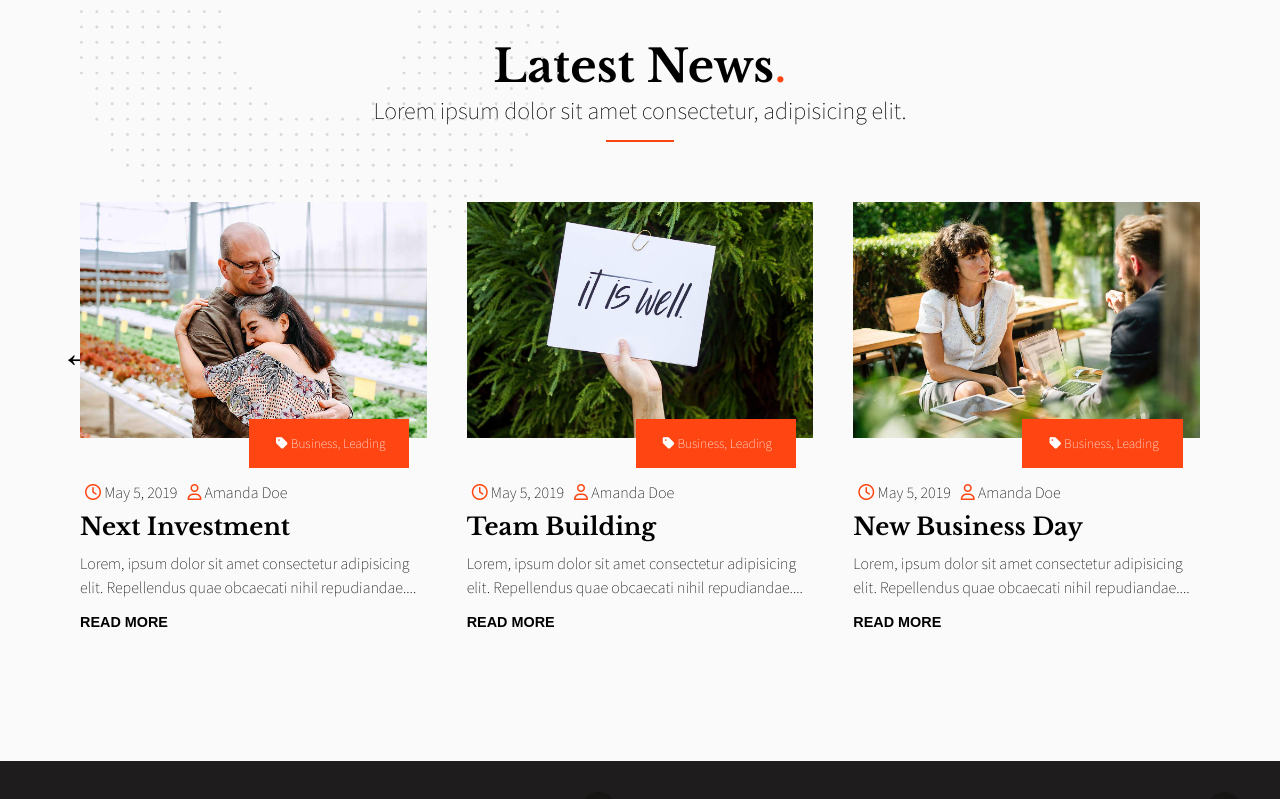
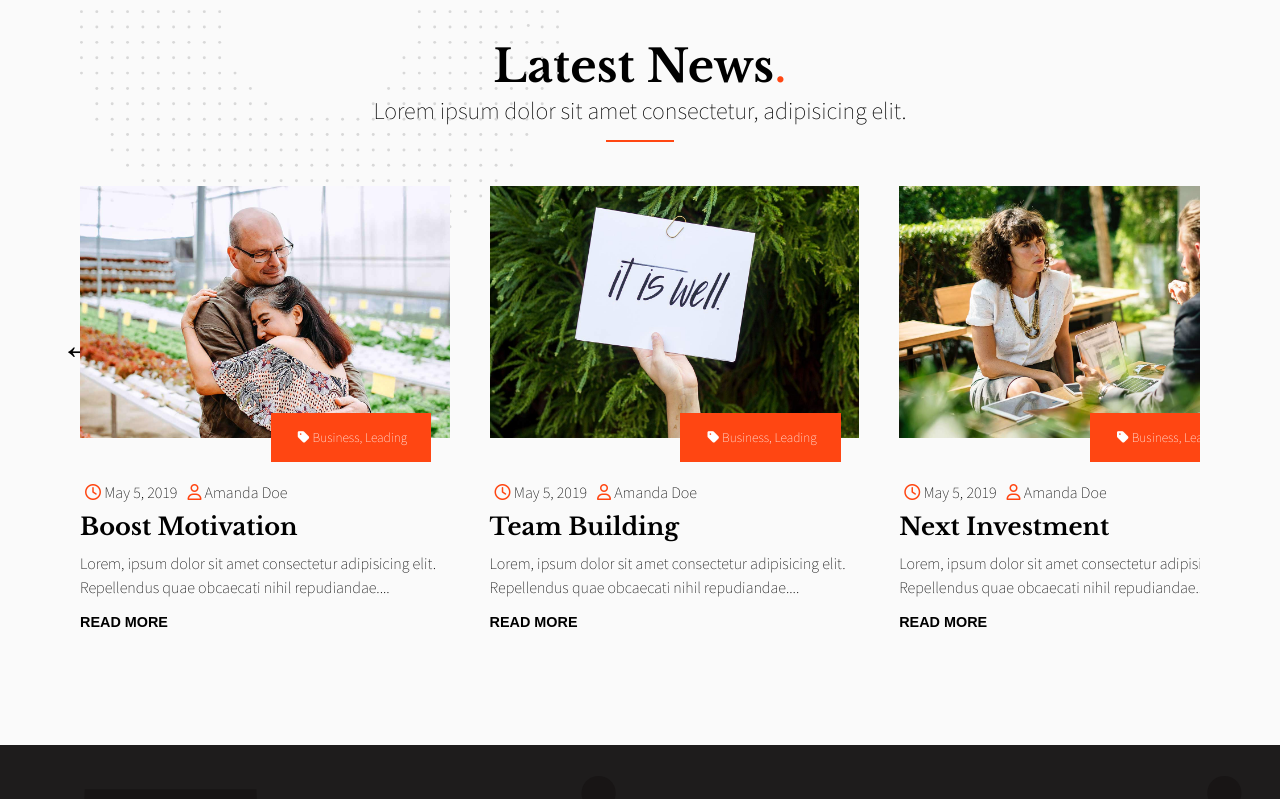
Before and after one commit to ArrobbioUmberto/proj-html-vuejs, a Vue app: page / in a window 1280 px wide. Shown: the part 3689-4488 px from the top of the page. Built offline with nearby package versions, Linux system fonts and the light colour scheme.

Commit message:
FEAT scroll horizontal

```diff
--- a/package.json
+++ b/package.json
@@ -9,6 +9,11 @@
     "preview": "vite preview"
   },
   "dependencies": {
+    "@fortawesome/fontawesome-svg-core": "^6.3.0",
+    "@fortawesome/free-brands-svg-icons": "^6.3.0",
+    "@fortawesome/free-regular-svg-icons": "^6.3.0",
+    "@fortawesome/free-solid-svg-icons": "^6.3.0",
+    "@fortawesome/vue-fontawesome": "^3.0.3",
     "vue": "^3.2.45"
   },
   "devDependencies": {
--- a/src/components/Latest_news.vue
+++ b/src/components/Latest_news.vue
@@ -5,7 +5,7 @@ export default {
             Cardlist: [
                 {
                     image: '/img/h1-blog-img-02.jpg',
-                    title: 'next investment',
+                    title: 'boost motivation',
                     time_event: 'May 5, 2019',
                     speaker: 'amanda doe',
                     btn: 'read more',
@@ -21,13 +21,32 @@ export default {
                 },
                 {
                     image: '/img/h1-blog-img-04.jpg',
+                    title: 'next investment',
+                    time_event: 'May 5, 2019',
+                    speaker: 'amanda doe',
+                    btn: 'read more',
+                    text: 'Lorem, ipsum dolor sit amet consectetur adipisicing elit. Repellendus quae obcaecati nihil repudiandae....'
+                },
+                {
+                    image: '/img/h1-blog-img-01.jpg',
                     title: 'new business day',
                     time_event: 'May 5, 2019',
                     speaker: 'amanda doe',
                     btn: 'read more',
                     text: 'Lorem, ipsum dolor sit amet consectetur adipisicing elit. Repellendus quae obcaecati nihil repudiandae....'
                 }
-            ]
+
+            ],
+            currentIndex: 0,
+        }
+
+    },
+    methods: {
+        previousImage() {
+
+        },
+        nextImage() {
+
         }
     }
 }
@@ -35,8 +54,8 @@ export default {
 <template>
     <div class="container">
         <img src="/svg/svg-4.svg" alt="" class="point-circle">
-        <span class="right-arrow">&RightArrow;</span>
-        <span class="left-arrow">&leftarrow;</span>
+        <span @click="nextImage()" class="right-arrow">&RightArrow;</span>
+        <span @click="nextImage()" class="left-arrow">&leftarrow;</span>
         <div class=" row row-text">
             <div class="pointer-title">
                 <h1>latest news</h1>
@@ -46,8 +65,8 @@ export default {
             <span class="line"></span>
         </div>
         <div class="row row-card">
-            <ul>
-                <li v-for="el in Cardlist" class="card">
+            <div class="col">
+                <div v-for="(el, index) in Cardlist" class="card">
                     <div class="card-img">
                         <img :src="el.image" alt="">
                         <button class="btn-corner"><i class="fa-solid fa-tag"></i>business, leading</button>
@@ -59,8 +78,8 @@ export default {
                     <h2>{{ el.title }}</h2>
                     <p class="card-text">{{ el.text }}</p>
                     <button class="btn">{{ el.btn }}</button>
-                </li>
-            </ul>
+                </div>
+            </div>
         </div>
     </div>
 </template>
@@ -75,10 +94,7 @@ export default {
 .row {
     max-width: 1380px;
     margin: 0 auto;
-}
-
-li {
-    list-style-type: none;
+    overflow: auto;
 }
 
 .row-text {
@@ -123,17 +139,20 @@ p {
     width: 6%;
 }
 
-ul {
+.col {
     display: flex;
     flex-direction: row;
     gap: 40px;
     padding: 0;
+    overflow: auto;
 }
 
 .card {
     display: flex;
     flex-direction: column;
-    flex-basis: calc(100% / 3);
+    flex-basis: 33%;
+    flex-grow: 0;
+    flex-shrink: 0;
     position: relative;
 }
 
```
Also changed, not shown: 1 other file (tests, documents, lock files or other folders).
